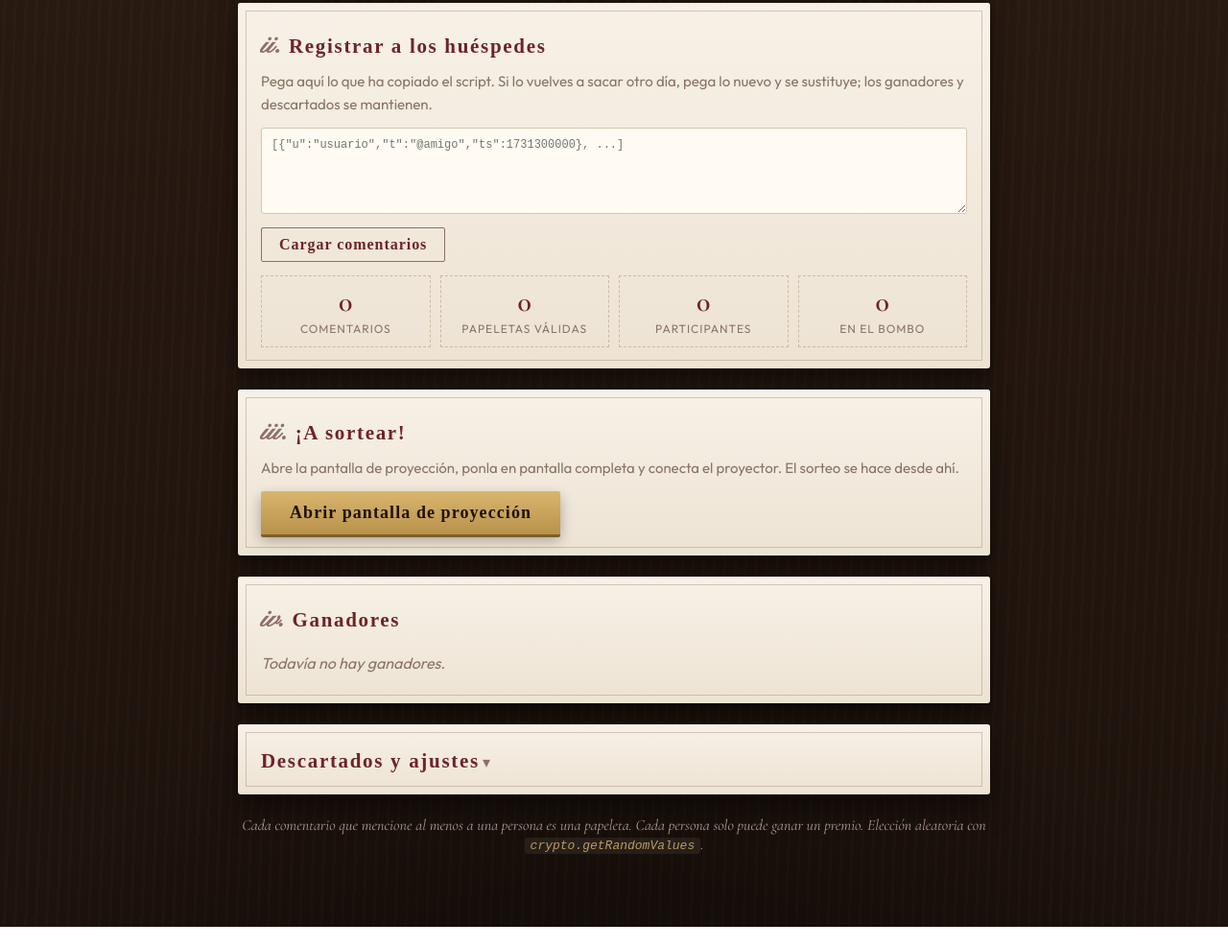
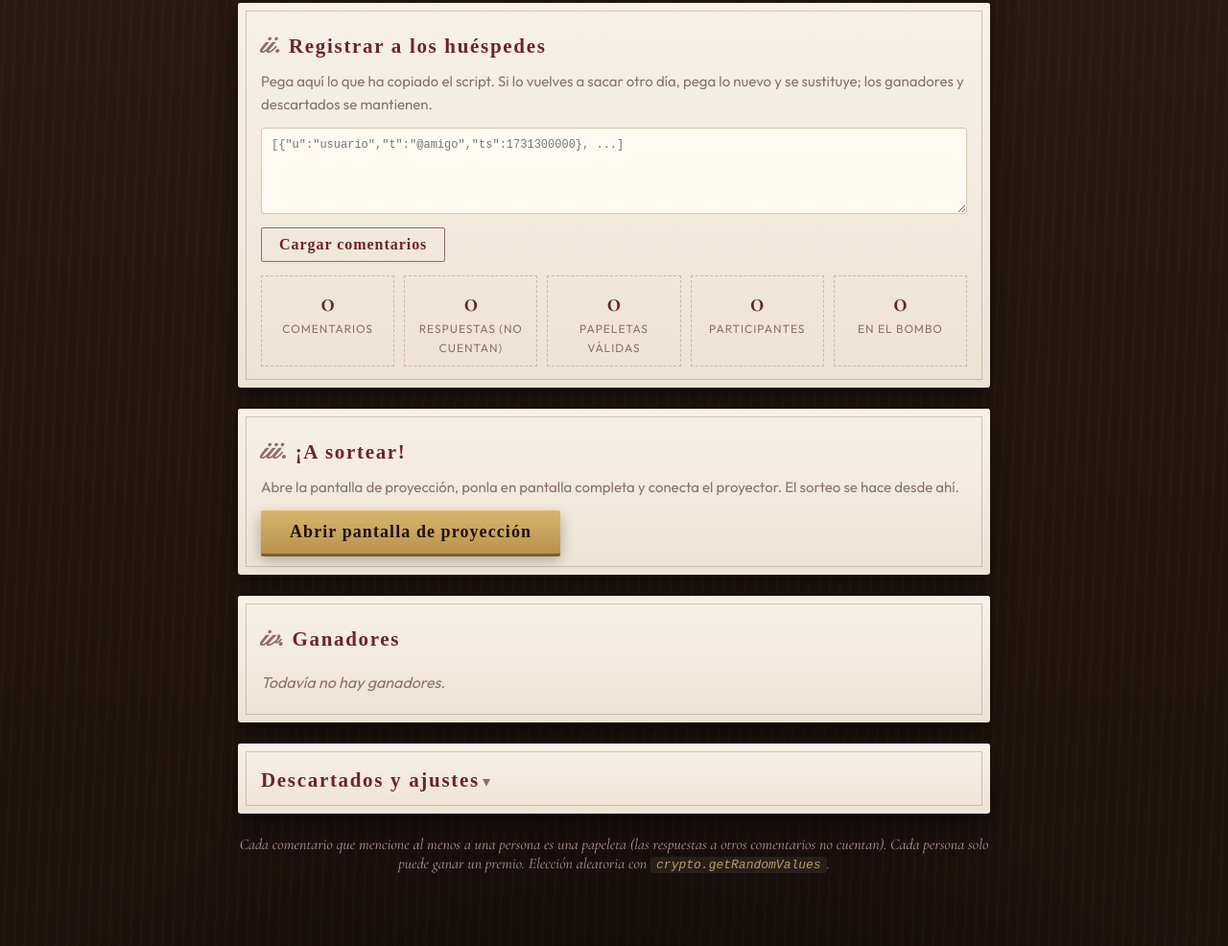
Before and after one commit to paulans17/sorteo-alfil, a plain HTML site: page index.html in a window 1280 px wide. Shown: the part 522-1508 px from the top of the page at 96% size. Drawn offline with nearby package versions, Linux system fonts and the light colour scheme; a web font is replaced by a local one.

Commit message:
Las respuestas a comentarios no cuentan como papeleta

```diff
--- a/index.html
+++ b/index.html
@@ -178,6 +178,7 @@
     <div class="row"><button id="load">Cargar comentarios</button><span class="msg" id="loadMsg"></span></div>
     <div class="stats">
       <div class="stat"><b id="sTotal">0</b><small>comentarios</small></div>
+      <div class="stat"><b id="sReplies">0</b><small>respuestas (no cuentan)</small></div>
       <div class="stat"><b id="sValid">0</b><small>papeletas válidas</small></div>
       <div class="stat"><b id="sPeople">0</b><small>participantes</small></div>
       <div class="stat"><b id="sPool">0</b><small>en el bombo</small></div>
@@ -211,7 +212,7 @@
     </details>
   </div>
 
-  <p class="foot">Cada comentario que mencione al menos a una persona es una papeleta. Cada persona solo puede ganar un premio. Elección aleatoria con <code>crypto.getRandomValues</code>.</p>
+  <p class="foot">Cada comentario que mencione al menos a una persona es una papeleta (las respuestas a otros comentarios no cuentan). Cada persona solo puede ganar un premio. Elección aleatoria con <code>crypto.getRandomValues</code>.</p>
 </div>
 
 <script>
@@ -289,7 +290,7 @@ const norm = s => String(s || '').trim().replace(/^@/, '').toLowerCase();
 
 function isValid(c){
   const u = norm(c.u);
-  if (!u || excluded.includes(u)) return false;
+  if (!u || excluded.includes(u) || c.r) return false;
   const ments = (String(c.t).match(/@([A-Za-z0-9._]+)/g) || []).map(norm);
   return ments.some(m => m !== u && !excluded.includes(m));
 }
@@ -303,7 +304,8 @@ function esc(s){ return String(s).replace(/[&<>"]/g, c => ({'&':'&amp;','<':'&lt
 
 function render(){
   const valid = comments.filter(isValid);
-  $('sTotal').textContent = comments.length;
+  $('sTotal').textContent = comments.filter(c => !c.r).length;
+  $('sReplies').textContent = comments.filter(c => c.r).length;
   $('sValid').textContent = valid.length;
   $('sPeople').textContent = new Set(valid.map(c => norm(c.u))).size;
   const p = pool();
```
